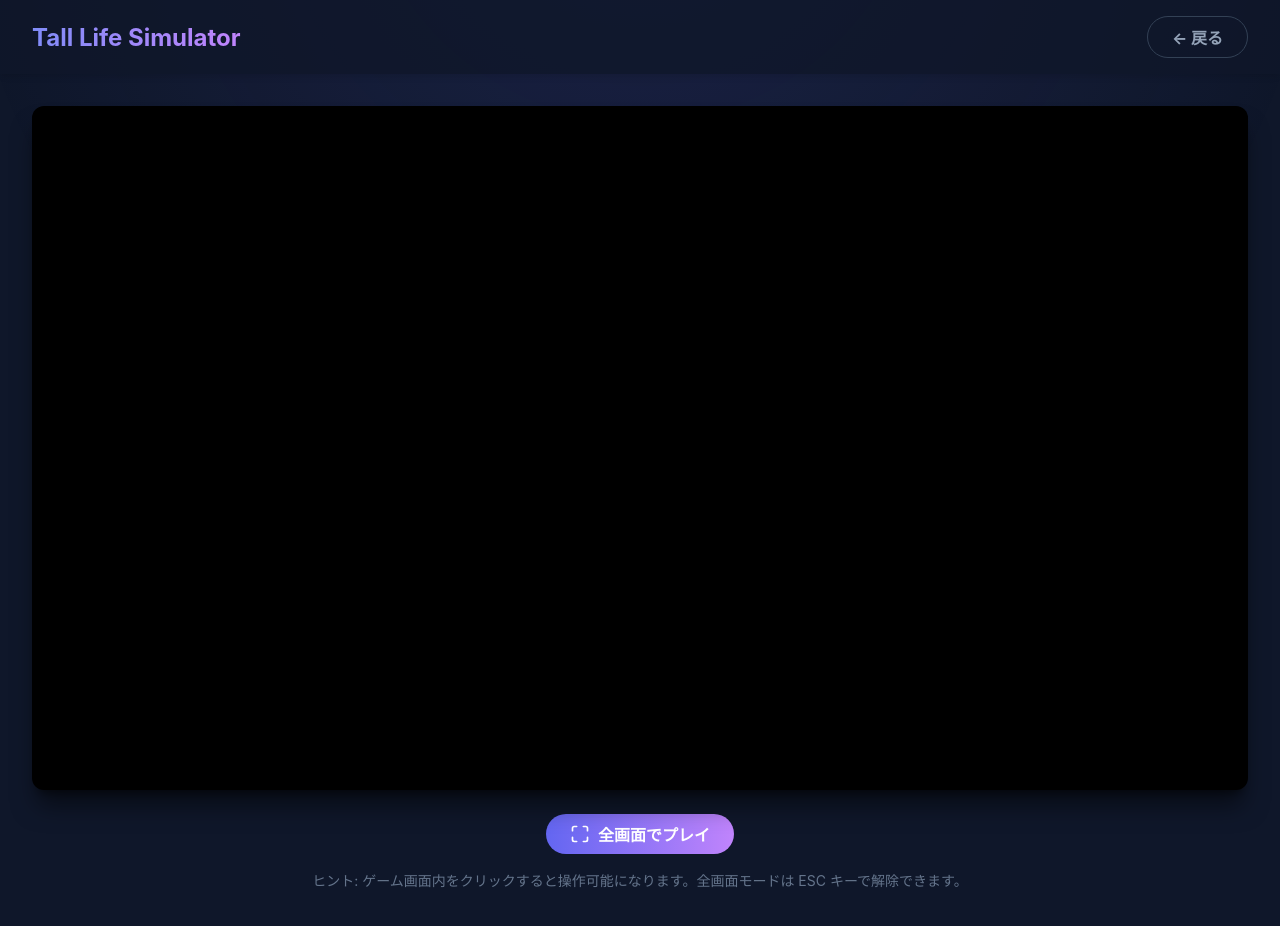
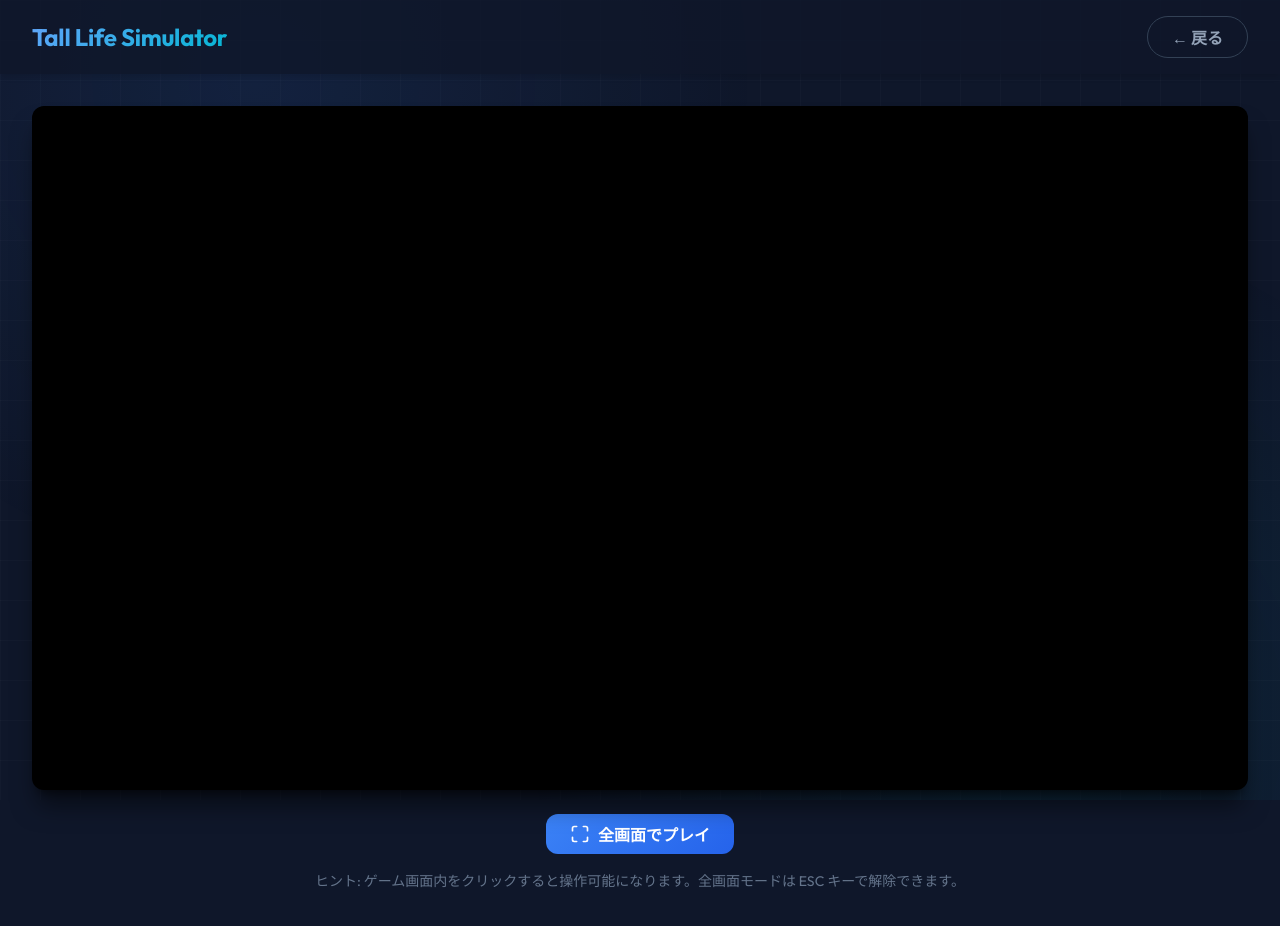
Before and after one commit to tinky44/TLS_3D, a plain HTML site: page docs/play.html in a window 1280 px wide. Drawn offline with Linux system fonts and the light colour scheme.

Commit message:
style: プレイページのデザインをインデックスページと統一
配色を青ベースに変更し、フォントや背景エフェクトを共通化することで統一感を持たせました。

Co-Authored-By: gemini <218195315+gemini-cli@users.noreply.github.com>

```diff
--- a/docs/play.html
+++ b/docs/play.html
@@ -4,16 +4,21 @@
     <meta charset="UTF-8" />
     <meta name="viewport" content="width=device-width, initial-scale=1.0" />
     <title>Play - Tall Life Simulator</title>
+    <link rel="preconnect" href="https://fonts.googleapis.com">
+    <link rel="preconnect" href="https://fonts.gstatic.com" crossorigin>
+    <link href="https://fonts.googleapis.com/css2?family=Outfit:wght@400;700&family=Noto+Sans+JP:wght@400;700&display=swap" rel="stylesheet">
     <style>
       :root {
-        --primary: #6366f1;
+        --primary: #3b82f6;
+        --primary-light: #60a5fa;
+        --accent: #06b6d4;
         --bg: #0f172a;
         --text: #f8fafc;
       }
       body {
         margin: 0;
         padding: 0;
-        font-family: "Inter", sans-serif;
+        font-family: 'Outfit', 'Noto+Sans+JP', sans-serif;
         background-color: var(--bg);
         color: var(--text);
         display: flex;
@@ -37,7 +42,9 @@
       header h1 {
         margin: 0;
         font-size: 1.5rem;
-        background: linear-gradient(to right, #818cf8, #c084fc);
+        font-weight: 700;
+        letter-spacing: -0.01em;
+        background: linear-gradient(135deg, #60a5fa 0%, #06b6d4 100%);
         -webkit-background-clip: text;
         background-clip: text;
         -webkit-text-fill-color: transparent;
@@ -65,15 +72,17 @@
       }
 
       .btn-fullscreen {
-        background: linear-gradient(to right, #6366f1, #c084fc);
+        background: linear-gradient(135deg, #3b82f6 0%, #2563eb 100%);
         color: white;
         display: flex;
         align-items: center;
         gap: 0.5rem;
+        border-radius: 12px;
       }
       .btn-fullscreen:hover {
         transform: translateY(-2px);
-        box-shadow: 0 4px 12px rgba(99, 102, 241, 0.4);
+        box-shadow: 0 10px 15px -3px rgba(59, 130, 246, 0.4);
+        background: linear-gradient(135deg, #60a5fa 0%, #3b82f6 100%);
       }
 
       main {
@@ -128,25 +137,35 @@
         font-size: 0.875rem;
       }
 
-      /* Gradient background animation */
-      .bg-gradient {
+      /* Animated background */
+      .bg-ambient {
         position: fixed;
         top: 0;
         left: 0;
         width: 100%;
         height: 100%;
-        background: radial-gradient(
-          circle at 50% -20%,
-          rgba(99, 102, 241, 0.15) 0%,
-          rgba(15, 23, 42, 0) 60%
-        );
+        background: radial-gradient(circle at 20% 10%, rgba(59, 130, 246, 0.1) 0%, transparent 40%),
+                    radial-gradient(circle at 80% 90%, rgba(6, 182, 212, 0.1) 0%, transparent 40%);
         z-index: -1;
+        pointer-events: none;
+      }
+      .bg-grid {
+        position: fixed;
+        top: 0;
+        left: 0;
+        width: 100%;
+        height: 100%;
+        background-image: linear-gradient(rgba(255, 255, 255, 0.02) 1px, transparent 1px),
+                          linear-gradient(90deg, rgba(255, 255, 255, 0.02) 1px, transparent 1px);
+        background-size: 40px 40px;
+        z-index: -2;
         pointer-events: none;
       }
     </style>
   </head>
   <body>
-    <div class="bg-gradient"></div>
+    <div class="bg-ambient"></div>
+    <div class="bg-grid"></div>
 
     <header>
       <h1>Tall Life Simulator</h1>
```
